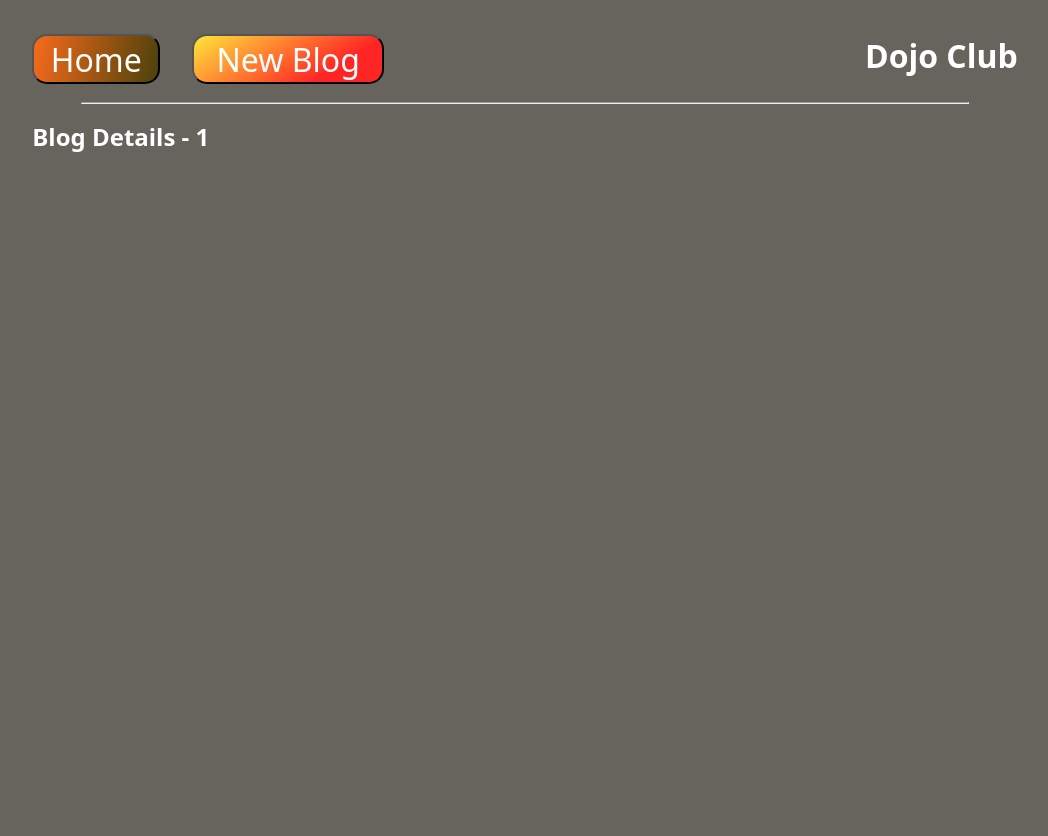
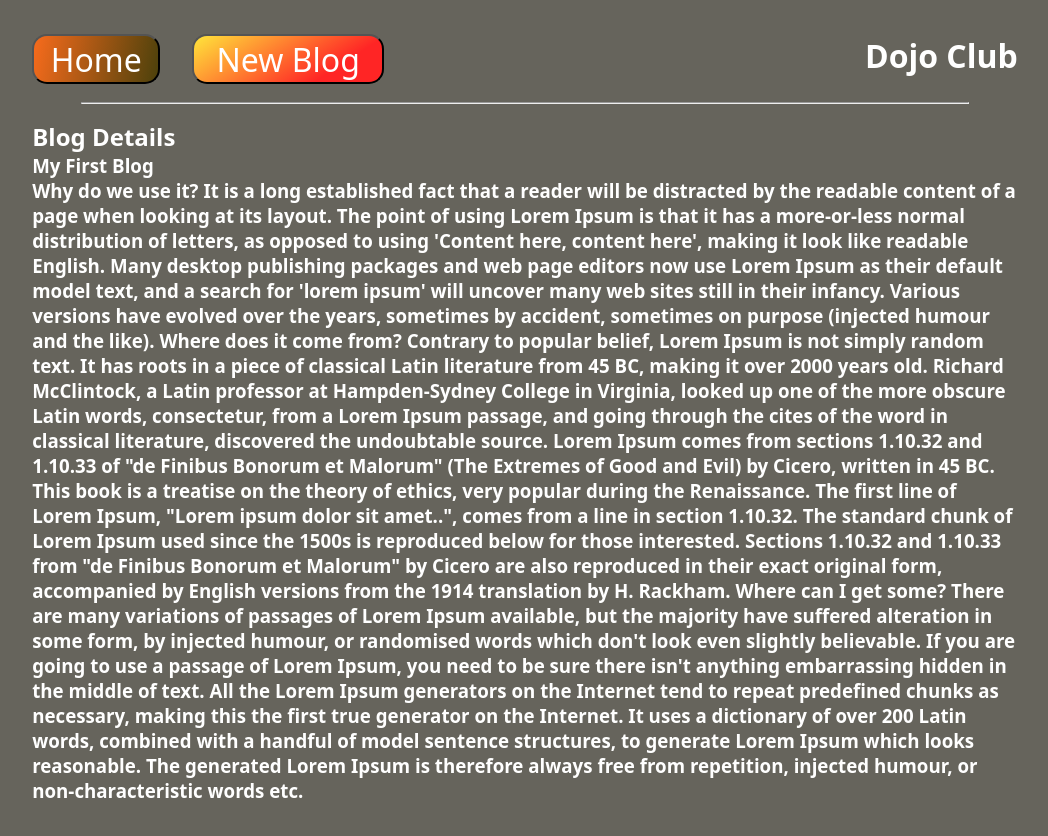
Before and after one commit to Alberteda/The-Dojo-Blog, a React (Create React App) app: page /blogs/1 in a window 1280 px wide. Shown: the top 836 px of the page, without its empty margins (115-1163 px from the left). Built offline with nearby package versions, Linux system fonts and the light colour scheme; data requests are answered from the project's data file; a web font is replaced by a local one.

Commit message:
update API call, add elements for blog title and body

```diff
--- a/src/BlogDetails.js
+++ b/src/BlogDetails.js
@@ -1,14 +1,18 @@
 import React from "react";
 import { useParams } from "react-router-dom";
+import { useBlogApi } from "./api-hooks/useBlogApi";
 
 const BlogDetails = () => {
 
     const { id } = useParams()
+    const { blogs } = useBlogApi(`http://localhost:8000/blogs/${id}`)
 
     return (
-    <div className="blog-details">
-        <h2>Blog Details - {id}</h2>
-    </div>
+        <div className="blog-details">
+            <h2>Blog Details</h2>
+            <h3>{blogs?.title}</h3>
+            <h3>{blogs?.body}</h3>
+        </div>
     );
 };
 
```
